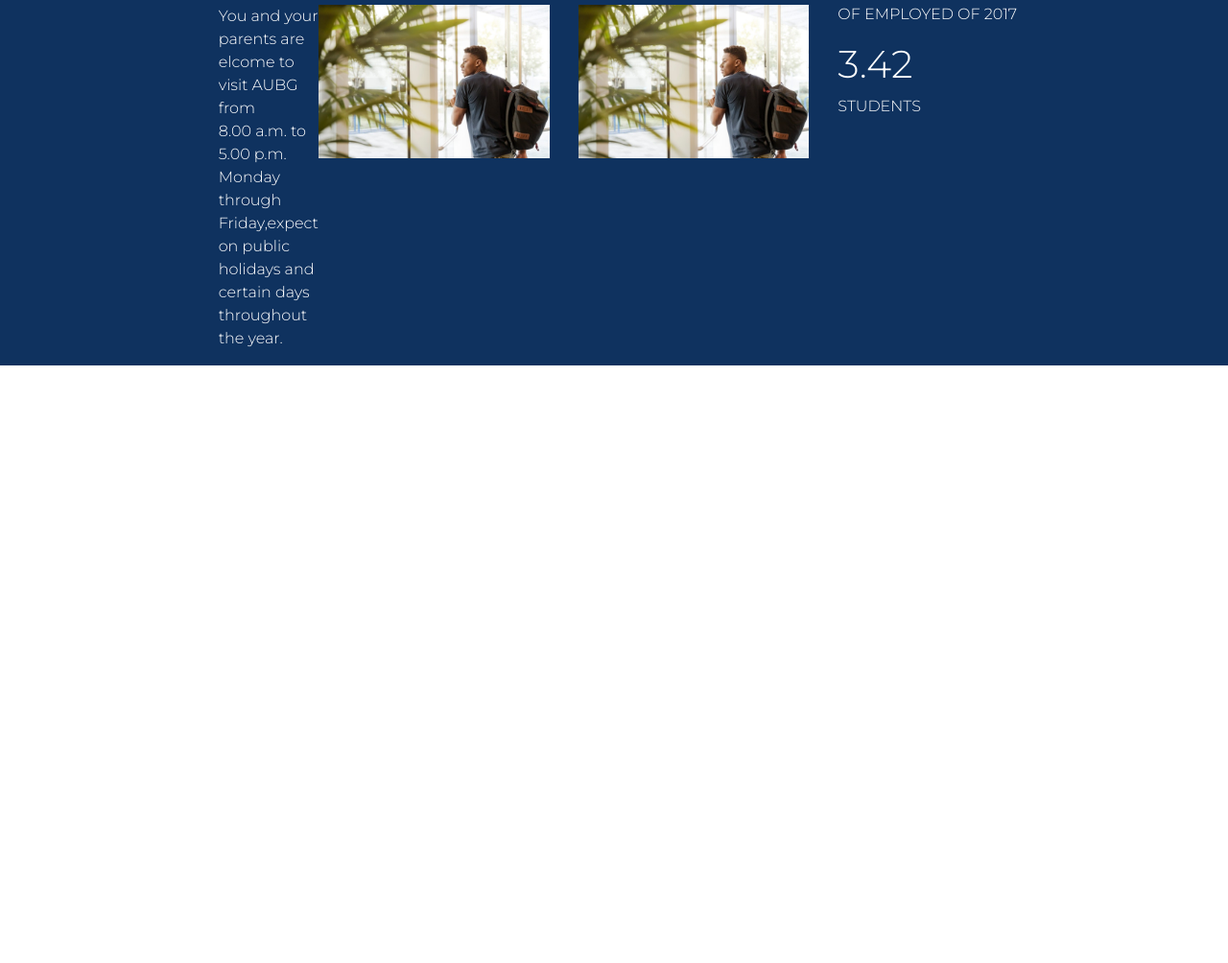
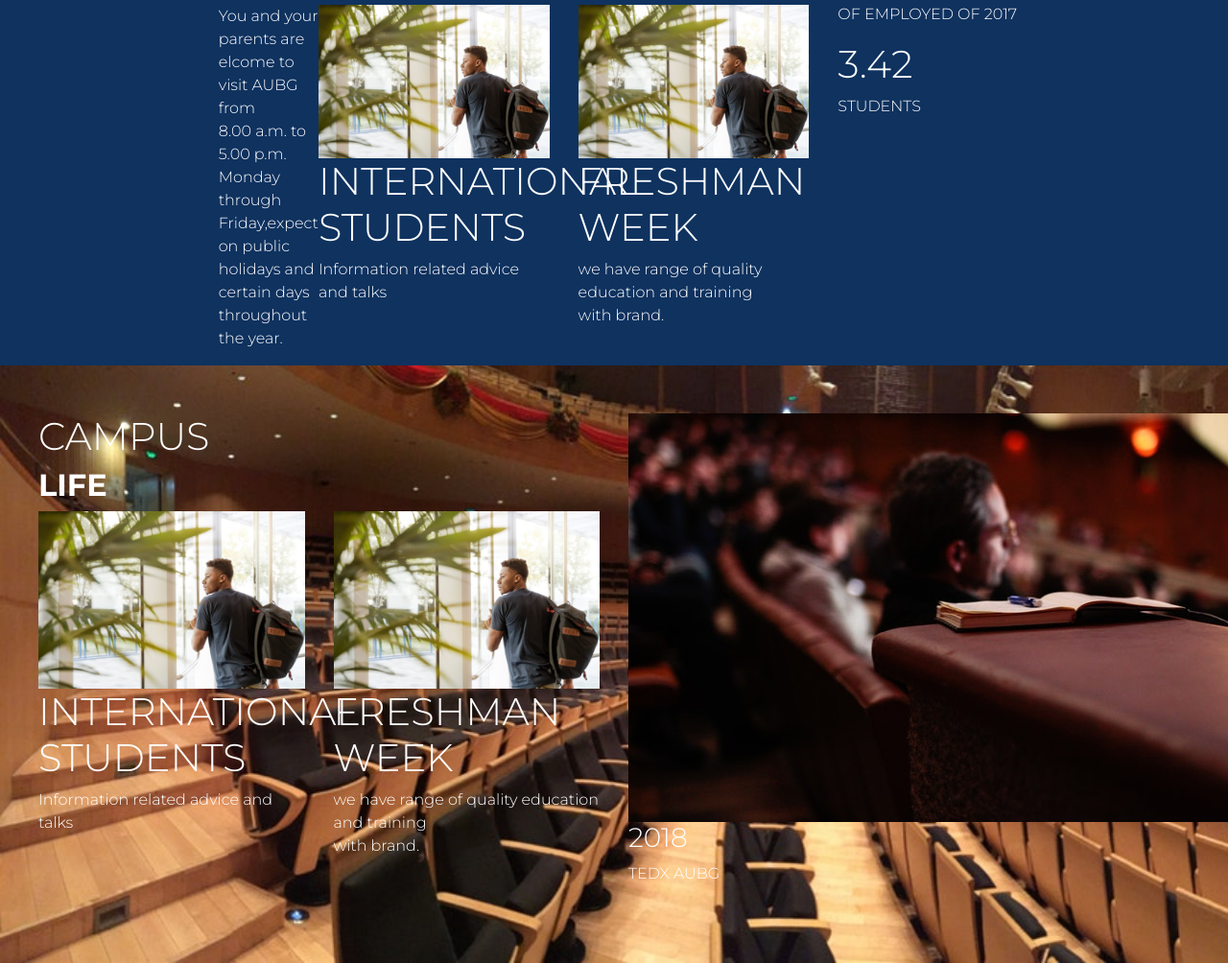
Before and after one commit to bharatnivas/College-Project, a plain HTML site: page index.html in a window 1280 px wide. Shown: the part 1124-2128 px from the top of the page at 96% size. Before the commit the page ends 1505 px from the top, so only its background shows below. Drawn offline with nearby package versions, Linux system fonts and the light colour scheme.

Commit message:
section four adding

```diff
--- a/css/styles.css
+++ b/css/styles.css
@@ -107,3 +107,19 @@
 .visiting-content-img > img {
     width: 100%;
 }
+.sectionfour{
+    background-image: url(../images/sectionfour/sectionfour.jpeg);
+    background-repeat: no-repeat;
+    background-size: cover;
+    height: 623px;
+    position: relative;
+}
+.sectionfour-content {
+    max-width: 1200px;
+    margin: 0 auto;
+    padding: 50px 0 50px 0;
+    color:#fff;
+}
+.campus-content-img >img {
+    width: 100%;
+}
--- a/index.html
+++ b/index.html
@@ -138,11 +138,16 @@
                         <div class="col-lg-6">
                             <div class="visiting-content-img">
                                 <img src="images/sub-hero/bag.jpeg">
+                                <h1>INTERNATIONAL STUDENTS</h1>
+                                <p>Information related  advice and talks</p>
                             </div>
                         </div>
                         <div class="col-lg-6">
                             <div class="visiting-content-img">
                                 <img src="images/sub-hero/bag.jpeg">
+                                <h1>FRESHMAN WEEK</h1>
+                                <p>we have range of quality education and training<br>
+                                with brand.</p>
                             </div>
                         </div>
                     </div>
@@ -169,6 +174,42 @@
            </div>
        </div>
    </div>
+   <div class="sectionfour">
+   <div class="sectionfour-content">
+    <div class="row">
+       <div class="col-lg-6">
+            <h1>CAMPUS</h1>
+            <h2><b>LIFE</b></h2>
+            <div class="row">
+                <div class="col-lg-6">
+                    <div class="campus-content-img">
+                        <img src="images/sub-hero/bag.jpeg">
+                        <h1>INTERNATIONAL STUDENTS</h1>
+                        <p>Information related  advice and talks</p>
+                    </div>
+                </div>
+                <div class="col-lg-6">
+                    <div class="campus-content-img">
+                        <img src="images/sub-hero/bag.jpeg">
+                        <h1>FRESHMAN WEEK</h1>
+                        <p>we have range of quality education and training<br>
+                        with brand.</p>
+                    </div>
+                </div>
+            </div>
+       </div>
+       <div class="col-lg-6">
+            <div class="sectionfour-content-two">
+                <img src="images/sectionfour/sectionfour-three.jpeg">
+                <div>
+                    <h3>2018</h3>
+                    <p>TEDX AUBG</p>
+                </div>
+            </div>
+       </div>
+    </div>
+   </div>
+    </div>
 
     <!-- Optional JavaScript -->
     <!-- jQuery first, then Popper.js, then Bootstrap JS -->
```
Also changed, not shown: images/sectionfive/sectionfive.jpeg (added), images/sectionfour/sectionfour-three.jpeg (added), images/sectionfour/sectionfour.jpeg (added).
